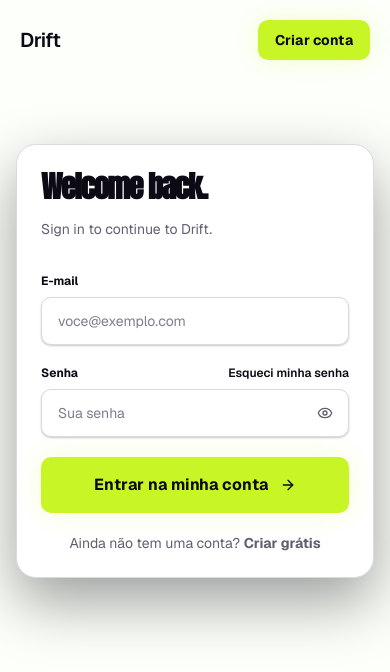
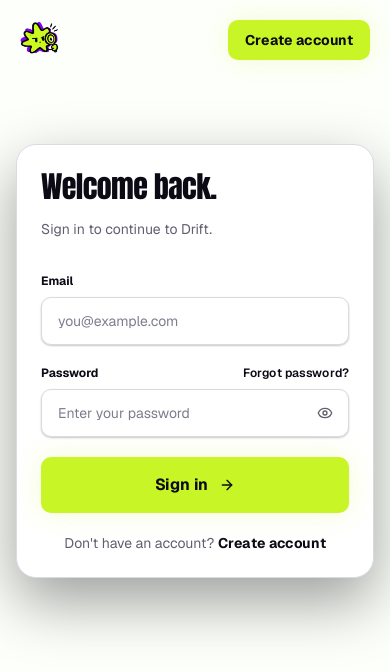
Before and after one commit to sarahaliriel/drift, a Next.js app: page /login in a window 390 px wide. Shown: the top 672 px of the page. Built offline with nearby package versions, Linux system fonts and the light colour scheme; a web font is replaced by a local one.

Commit message:
feat(auth): localize onboarding flow in English

```diff
--- a/src/app/(auth)/cadastro/page.tsx
+++ b/src/app/(auth)/cadastro/page.tsx
@@ -3,7 +3,7 @@ import type { Metadata } from "next";
 import { AuthShell } from "@/components/auth/AuthShell";
 import { RegisterForm } from "@/components/auth/RegisterForm";
 
-export const metadata: Metadata = { title: "Criar conta" };
+export const metadata: Metadata = { title: "Create account" };
 
 export default function RegisterPage() {
   return <AuthShell title="Create your account." description="Drift authentication is currently a visual prototype."><RegisterForm /></AuthShell>;
--- a/src/app/(auth)/login/page.tsx
+++ b/src/app/(auth)/login/page.tsx
@@ -3,7 +3,7 @@ import type { Metadata } from "next";
 import { AuthShell } from "@/components/auth/AuthShell";
 import { LoginForm } from "@/components/auth/LoginForm";
 
-export const metadata: Metadata = { title: "Entrar" };
+export const metadata: Metadata = { title: "Sign in" };
 
 export default function LoginPage() {
   return <AuthShell title="Welcome back." description="Sign in to continue to Drift."><LoginForm /></AuthShell>;
--- a/src/app/(auth)/recuperar-senha/page.tsx
+++ b/src/app/(auth)/recuperar-senha/page.tsx
@@ -3,7 +3,7 @@ import type { Metadata } from "next";
 import { AuthShell } from "@/components/auth/AuthShell";
 import { ForgotPasswordForm } from "@/components/auth/ForgotPasswordForm";
 
-export const metadata: Metadata = { title: "Recuperar senha" };
+export const metadata: Metadata = { title: "Reset password" };
 
 export default function ForgotPasswordPage() {
   return <AuthShell title="Recover your access." description="This form is currently a visual prototype."><ForgotPasswordForm /></AuthShell>;
--- a/src/components/auth/AuthNavbar.tsx
+++ b/src/components/auth/AuthNavbar.tsx
@@ -1,15 +1,16 @@
 "use client";
 
 import { usePathname, useRouter } from "next/navigation";
+import Image from "next/image";
 import Link from "next/link";
 
 import { CompactDesktopNavigation } from "@/components/marketing/site-header/compact-desktop-navigation";
 import { Button, LinkButton } from "@/components/ui/Button";
 
 const routeCta = {
-  "/login": { label: "Criar conta", href: "/cadastro" },
-  "/cadastro": { label: "Entrar", href: "/login" },
-  "/recuperar-senha": "Voltar",
+  "/login": { label: "Create account", href: "/cadastro" },
+  "/cadastro": { label: "Sign in", href: "/login" },
+  "/recuperar-senha": "Go back",
 } as const;
 
 export function AuthNavbar() {
@@ -39,8 +40,8 @@ export function AuthNavbar() {
           href={cta.href}
           size="sm"
           className="auth-navbar-cta shrink-0 rounded-xl px-4 active:translate-y-px"
-          aria-label={`${cta.label} — ir para ${
-            cta.href === "/login" ? "a tela de login" : "a tela de cadastro"
+          aria-label={`${cta.label} — go to the ${
+            cta.href === "/login" ? "sign-in" : "sign-up"
           }`}
         >
           {cta.label}
@@ -53,7 +54,7 @@ export function AuthNavbar() {
         size="sm"
         className="auth-navbar-cta shrink-0 rounded-xl px-4 active:translate-y-px"
         onClick={goBack}
-        aria-label="Voltar para a página anterior"
+        aria-label="Go back to the previous page"
       >
         {cta}
       </Button>
@@ -63,7 +64,9 @@ export function AuthNavbar() {
   return (
     <header className="auth-navbar">
       <div className="auth-navbar-mobile">
-        <Link href="/" className="text-xl font-semibold tracking-tight">Drift</Link>
+        <Link href="/" aria-label="Drift">
+          <Image src="/logos/drift-logo-v1.png" alt="Drift" width={40} height={40} priority />
+        </Link>
         {renderCta()}
       </div>
       <div className="marketing-header-desktop-compact auth-navbar-desktop items-center">
--- a/src/components/auth/AuthShell.tsx
+++ b/src/components/auth/AuthShell.tsx
@@ -9,7 +9,7 @@ type AuthShellProps = {
 export function AuthShell({ children, title, description }: AuthShellProps) {
   return (
     <section id="auth-form" className="auth-form-panel">
-      <h1 className="font-(family-name:--font-display) text-3xl font-semibold tracking-[-0.045em] sm:text-4xl">
+      <h1 className="font-display text-3xl tracking-[-0.02em] sm:text-4xl">
         {title}
       </h1>
       <p className="mt-3 text-sm leading-6 text-muted">{description}</p>
--- a/src/components/auth/ForgotPasswordForm.tsx
+++ b/src/components/auth/ForgotPasswordForm.tsx
@@ -2,12 +2,14 @@
 
 import { zodResolver } from "@hookform/resolvers/zod";
 import { ArrowLeft, CheckCircle2, LoaderCircle, Mail } from "lucide-react";
-import Link from "next/link";
 import { useState } from "react";
 import { useForm } from "react-hook-form";
 
 import { Button } from "@/components/ui/Button";
+import { AnimatedLink } from "@/components/ui/AnimatedLink";
 import { Input } from "@/components/ui/Input";
+import { Alert } from "@/components/ui/Alert";
+import { FormField } from "@/components/ui/FormField";
 import { forgotPasswordSchema, type ForgotPasswordFormData } from "@/features/auth/schemas/auth-form-schema";
 
 export function ForgotPasswordForm() {
@@ -24,29 +26,27 @@ export function ForgotPasswordForm() {
 
   if (success) {
     return (
-      <div className="rounded-2xl border border-brand/20 bg-brand-soft/60 p-6 text-center" role="status">
-        <CheckCircle2 className="mx-auto size-8 text-brand-hover" />
-        <p className="mt-3 font-bold">Confira seu e-mail.</p>
-        <p className="mt-2 text-sm leading-6 text-muted">Simulamos o envio das instruções. Nenhuma mensagem real foi enviada nesta demonstração.</p>
-        <Link href="/login" className="mt-5 inline-flex items-center gap-2 text-sm font-bold text-brand-hover"><ArrowLeft className="size-4" /> Voltar para o login</Link>
-      </div>
+      <Alert>
+        <CheckCircle2 className="mx-auto size-8 text-success" />
+        <p className="mt-3 font-bold">Check your email.</p>
+        <p className="mt-2 text-sm leading-6 text-muted">We simulated sending the instructions. No message was sent in this demo.</p>
+        <AnimatedLink href="/login" className="mt-5 inline-flex items-center gap-2 text-sm font-bold text-accent"><ArrowLeft className="size-4" /> Back to sign in</AnimatedLink>
+      </Alert>
     );
   }
 
   return (
     <form onSubmit={handleSubmit(onSubmit)} noValidate className="space-y-5">
-      <div>
-        <label htmlFor="recovery-email" className="mb-2 block text-xs font-bold">E-mail da sua conta</label>
+      <FormField label="Account email" htmlFor="recovery-email" error={errors.email?.message}>
         <div className="relative">
           <Mail className="absolute top-1/2 left-4 size-4 -translate-y-1/2 text-muted" />
-          <Input id="recovery-email" {...register("email")} type="email" autoComplete="email" className="pl-11" placeholder="voce@exemplo.com" aria-invalid={Boolean(errors.email)} />
+          <Input id="recovery-email" {...register("email")} type="email" autoComplete="email" className="pl-11" placeholder="you@example.com" aria-invalid={Boolean(errors.email)} />
         </div>
-        {errors.email?.message && <p className="mt-1.5 text-xs text-[#bb3f3f]" role="alert">{errors.email.message}</p>}
-      </div>
+      </FormField>
       <Button type="submit" size="lg" className="w-full" disabled={isSubmitting}>
-        {isSubmitting ? <><LoaderCircle className="size-4 animate-spin" /> Enviando...</> : "Enviar instruções"}
+        {isSubmitting ? <><LoaderCircle className="size-4 animate-spin" /> Sending...</> : "Send instructions"}
       </Button>
-      <Link href="/login" className="flex items-center justify-center gap-2 text-sm font-semibold text-muted hover:text-foreground"><ArrowLeft className="size-4" /> Voltar para o login</Link>
+      <AnimatedLink href="/login" className="flex items-center justify-center gap-2 text-sm font-semibold text-muted hover:text-foreground"><ArrowLeft className="size-4" /> Back to sign in</AnimatedLink>
     </form>
   );
 }
--- a/src/components/auth/LoginForm.tsx
+++ b/src/components/auth/LoginForm.tsx
@@ -2,14 +2,14 @@
 
 import { zodResolver } from "@hookform/resolvers/zod";
 import { ArrowRight, LoaderCircle } from "lucide-react";
-import Link from "next/link";
 import { useRouter } from "next/navigation";
-import type { ReactNode } from "react";
 import { useForm } from "react-hook-form";
 
 import { PasswordField } from "@/components/auth/PasswordField";
 import { Button } from "@/components/ui/Button";
+import { AnimatedLink } from "@/components/ui/AnimatedLink";
 import { Input } from "@/components/ui/Input";
+import { FormField } from "@/components/ui/FormField";
 import { loginSchema, type LoginFormData } from "@/features/auth/schemas/auth-form-schema";
 
 export function LoginForm() {
@@ -27,26 +27,16 @@ export function LoginForm() {
 
   return (
     <form onSubmit={handleSubmit(onSubmit)} noValidate className="space-y-5">
-      <FormField label="E-mail" htmlFor="login-email" error={errors.email?.message}>
-        <Input id="login-email" {...register("email")} type="email" autoComplete="email" placeholder="voce@exemplo.com" aria-invalid={Boolean(errors.email)} />
+      <FormField label="Email" htmlFor="login-email" error={errors.email?.message}>
+        <Input id="login-email" {...register("email")} type="email" autoComplete="email" placeholder="you@example.com" aria-invalid={Boolean(errors.email)} />
       </FormField>
-      <FormField label="Senha" htmlFor="login-password" error={errors.password?.message} action={<Link href="/recuperar-senha" className="text-xs font-semibold text-brand-hover hover:underline">Esqueci minha senha</Link>}>
-        <PasswordField id="login-password" {...register("password")} autoComplete="current-password" placeholder="Sua senha" aria-invalid={Boolean(errors.password)} />
+      <FormField label="Password" htmlFor="login-password" error={errors.password?.message} action={<AnimatedLink href="/recuperar-senha" className="text-xs font-semibold text-accent hover:underline">Forgot password?</AnimatedLink>}>
+        <PasswordField id="login-password" {...register("password")} autoComplete="current-password" placeholder="Enter your password" aria-invalid={Boolean(errors.password)} />
       </FormField>
       <Button type="submit" size="lg" className="w-full" disabled={isSubmitting}>
-        {isSubmitting ? <><LoaderCircle className="size-4 animate-spin" /> Entrando...</> : <>Entrar na minha conta <ArrowRight className="size-4" /></>}
+        {isSubmitting ? <><LoaderCircle className="size-4 animate-spin" /> Signing in...</> : <>Sign in <ArrowRight className="size-4" /></>}
       </Button>
-      <p className="text-center text-sm text-muted">Ainda não tem uma conta? <Link href="/cadastro" className="font-bold text-brand-hover hover:underline">Criar grátis</Link></p>
+      <p className="text-center text-sm text-muted">Don&apos;t have an account? <AnimatedLink href="/cadastro" className="font-bold text-accent hover:underline">Create account</AnimatedLink></p>
     </form>
   );
 }
-
-function FormField({ label, htmlFor, error, action, children }: { label: string; htmlFor: string; error?: string; action?: ReactNode; children: ReactNode }) {
-  return (
-    <div>
-      <div className="mb-2 flex items-center justify-between"><label htmlFor={htmlFor} className="text-xs font-bold">{label}</label>{action}</div>
-      {children}
-      {error && <p className="mt-1.5 text-xs text-[#bb3f3f]" role="alert">{error}</p>}
-    </div>
-  );
-}
--- a/src/components/auth/PasswordField.tsx
+++ b/src/components/auth/PasswordField.tsx
@@ -18,7 +18,7 @@ export const PasswordField = forwardRef<HTMLInputElement, PasswordFieldProps>(
           type="button"
           className="absolute top-1/2 right-1 grid size-10 -translate-y-1/2 place-items-center rounded-lg text-muted hover:text-foreground"
           onClick={() => setVisible((current) => !current)}
-          aria-label={visible ? "Ocultar senha" : "Mostrar senha"}
+          aria-label={visible ? "Hide password" : "Show password"}
         >
           {visible ? <EyeOff className="size-4" /> : <Eye className="size-4" />}
         </button>
--- a/src/components/auth/RegisterForm.tsx
+++ b/src/components/auth/RegisterForm.tsx
@@ -2,14 +2,15 @@
 
 import { zodResolver } from "@hookform/resolvers/zod";
 import { ArrowRight, CheckCircle2, LoaderCircle } from "lucide-react";
-import Link from "next/link";
 import { useState } from "react";
-import type { ReactNode } from "react";
 import { useForm } from "react-hook-form";
 
 import { PasswordField } from "@/components/auth/PasswordField";
 import { Button } from "@/components/ui/Button";
+import { AnimatedLink } from "@/components/ui/AnimatedLink";
 import { Input } from "@/components/ui/Input";
+import { Alert } from "@/components/ui/Alert";
+import { FormField } from "@/components/ui/FormField";
 import { registerSchema, type RegisterFormData } from "@/features/auth/schemas/auth-form-schema";
 
 export function RegisterForm() {
@@ -26,38 +27,34 @@ export function RegisterForm() {
 
   if (success) {
     return (
-      <div className="rounded-2xl border border-brand/20 bg-brand-soft/60 p-6 text-center" role="status">
-        <CheckCircle2 className="mx-auto size-8 text-brand-hover" />
-        <p className="mt-3 font-bold">Sua demonstração está pronta.</p>
-        <p className="mt-2 text-sm text-muted">O cadastro foi apenas simulado e nenhum dado foi enviado.</p>
-        <Link href="/dashboard" className="mt-5 inline-flex items-center gap-2 text-sm font-bold text-brand-hover">Conhecer a dashboard <ArrowRight className="size-4" /></Link>
-      </div>
+      <Alert>
+        <CheckCircle2 className="mx-auto size-8 text-success" />
+        <p className="mt-3 font-bold">Your demo is ready.</p>
+        <p className="mt-2 text-sm text-muted">This sign-up was simulated, and no data was sent.</p>
+        <AnimatedLink href="/dashboard" className="mt-5 inline-flex items-center gap-2 text-sm font-bold text-accent">Explore the workspace <ArrowRight className="size-4" /></AnimatedLink>
+      </Alert>
     );
   }
 
   return (
     <form onSubmit={handleSubmit(onSubmit)} noValidate className="space-y-4">
-      <Field label="Seu nome" htmlFor="register-name" error={errors.name?.message}><Input id="register-name" {...register("name")} autoComplete="name" placeholder="Como podemos chamar você?" aria-invalid={Boolean(errors.name)} /></Field>
-      <Field label="E-mail" htmlFor="register-email" error={errors.email?.message}><Input id="register-email" {...register("email")} type="email" autoComplete="email" placeholder="voce@exemplo.com" aria-invalid={Boolean(errors.email)} /></Field>
+      <FormField label="Name" htmlFor="register-name" error={errors.name?.message}><Input id="register-name" {...register("name")} autoComplete="name" placeholder="What should we call you?" aria-invalid={Boolean(errors.name)} /></FormField>
+      <FormField label="Email" htmlFor="register-email" error={errors.email?.message}><Input id="register-email" {...register("email")} type="email" autoComplete="email" placeholder="you@example.com" aria-invalid={Boolean(errors.email)} /></FormField>
       <div className="grid gap-4 sm:grid-cols-2">
-        <Field label="Crie uma senha" htmlFor="register-password" error={errors.password?.message}><PasswordField id="register-password" {...register("password")} autoComplete="new-password" placeholder="8+ caracteres" aria-invalid={Boolean(errors.password)} /></Field>
-        <Field label="Confirme a senha" htmlFor="register-confirm-password" error={errors.confirmPassword?.message}><PasswordField id="register-confirm-password" {...register("confirmPassword")} autoComplete="new-password" placeholder="Repita a senha" aria-invalid={Boolean(errors.confirmPassword)} /></Field>
+        <FormField label="Create a password" htmlFor="register-password" error={errors.password?.message}><PasswordField id="register-password" {...register("password")} autoComplete="new-password" placeholder="8+ characters" aria-invalid={Boolean(errors.password)} /></FormField>
+        <FormField label="Confirm password" htmlFor="register-confirm-password" error={errors.confirmPassword?.message}><PasswordField id="register-confirm-password" {...register("confirmPassword")} autoComplete="new-password" placeholder="Enter it again" aria-invalid={Boolean(errors.confirmPassword)} /></FormField>
       </div>
       <div>
         <label className="flex items-start gap-3 text-xs leading-5 text-muted">
-          <input type="checkbox" {...register("terms")} className="mt-0.5 size-4 rounded accent-[#477d18]" />
+          <input type="checkbox" {...register("terms")} className="mt-0.5 size-4 rounded accent-accent" />
           <span>I agree to continue with this prototype.</span>
         </label>
-        {errors.terms?.message && <p className="mt-1.5 text-xs text-[#bb3f3f]" role="alert">{errors.terms.message}</p>}
+        {errors.terms?.message && <p className="mt-1.5 text-xs text-destructive" role="alert">{errors.terms.message}</p>}
       </div>
       <Button type="submit" size="lg" className="w-full" disabled={isSubmitting}>
         {isSubmitting ? <><LoaderCircle className="size-4 animate-spin" /> Creating...</> : <>Create account <ArrowRight className="size-4" /></>}
       </Button>
-      <p className="text-center text-sm text-muted">Já tem uma conta? <Link href="/login" className="font-bold text-brand-hover hover:underline">Entrar</Link></p>
+      <p className="text-center text-sm text-muted">Already have an account? <AnimatedLink href="/login" className="font-bold text-accent hover:underline">Sign in</AnimatedLink></p>
     </form>
   );
 }
-
-function Field({ label, htmlFor, error, children }: { label: string; htmlFor: string; error?: string; children: ReactNode }) {
-  return <div><label htmlFor={htmlFor} className="mb-2 block text-xs font-bold">{label}</label>{children}{error && <p className="mt-1.5 text-xs text-[#bb3f3f]" role="alert">{error}</p>}</div>;
-}
--- a/src/features/auth/schemas/auth-form-schema.ts
+++ b/src/features/auth/schemas/auth-form-schema.ts
@@ -1,25 +1,25 @@
 import { z } from "zod";
 
 export const loginSchema = z.object({
-  email: z.email("Digite um e-mail válido."),
-  password: z.string().min(6, "A senha precisa ter pelo menos 6 caracteres."),
+  email: z.email("Enter a valid email address."),
+  password: z.string().min(6, "Password must be at least 6 characters."),
 });
 
 export const registerSchema = z
   .object({
-    name: z.string().min(2, "Digite seu nome."),
-    email: z.email("Digite um e-mail válido."),
-    password: z.string().min(8, "Use pelo menos 8 caracteres."),
+    name: z.string().min(2, "Enter your name."),
+    email: z.email("Enter a valid email address."),
+    password: z.string().min(8, "Use at least 8 characters."),
     confirmPassword: z.string(),
-    terms: z.boolean().refine(Boolean, "Aceite os termos para continuar."),
+    terms: z.boolean().refine(Boolean, "Accept the terms to continue."),
   })
   .refine((data) => data.password === data.confirmPassword, {
-    message: "As senhas não coincidem.",
+    message: "Passwords do not match.",
     path: ["confirmPassword"],
   });
 
 export const forgotPasswordSchema = z.object({
-  email: z.email("Digite um e-mail válido."),
+  email: z.email("Enter a valid email address."),
 });
 
 export type LoginFormData = z.infer<typeof loginSchema>;
```
